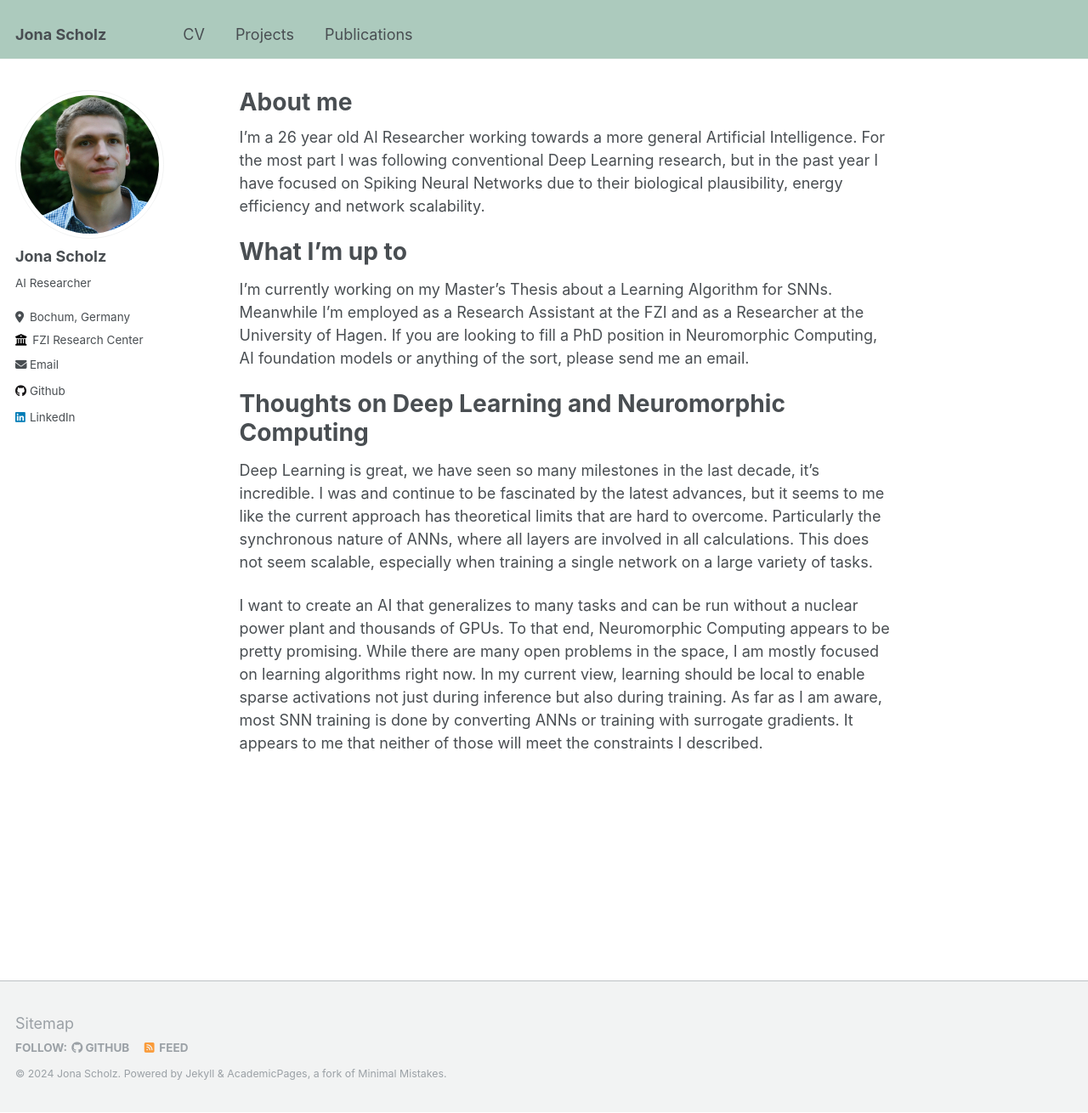
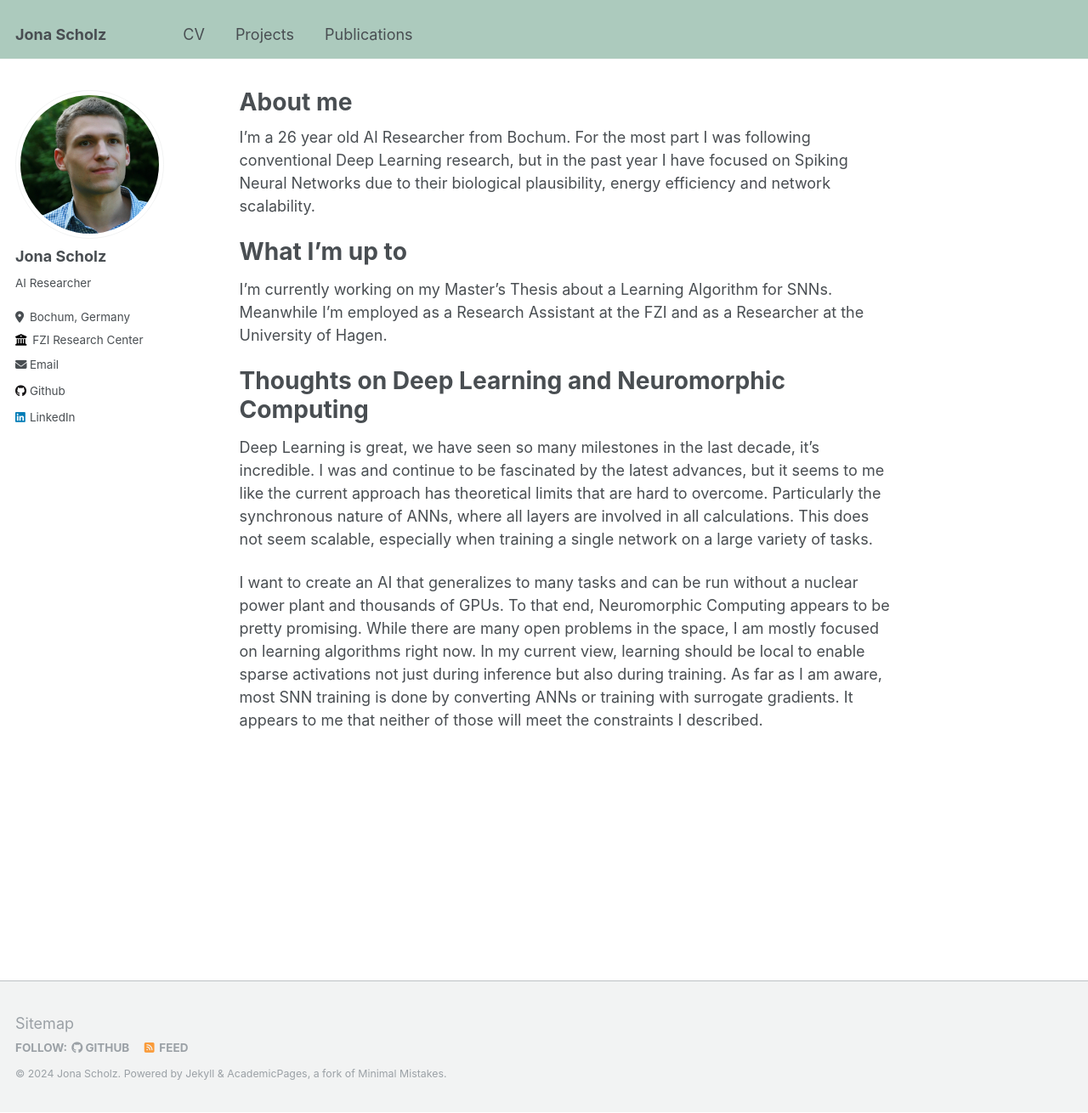
Before and after one commit to jonascholz/jonascholz.github.io, a Jekyll site: the page built from _pages/about.md, in a window 1280 px wide and 1310 px high. Shown: the whole window at 85% size. Built offline with Jekyll 4.4.1, drawn with Linux system fonts in a browser that asks for light colours.

Commit message:
minor adjustment

```diff
--- a/_pages/about.md
+++ b/_pages/about.md
@@ -8,12 +8,12 @@ redirect_from:
 ---
 
 <!-- NOTE age is calculated dynamically with a script tag at the end of this file -->
-I'm a {% raw %}<span id="age"></span>{% endraw %} year old AI Researcher working towards a more general Artificial Intelligence. For the most part I was following conventional Deep Learning research, but in the past year I have focused on Spiking Neural Networks due to their biological plausibility, energy efficiency and network scalability.
+I'm a {% raw %}<span id="age"></span>{% endraw %} year old AI Researcher from Bochum. For the most part I was following conventional Deep Learning research, but in the past year I have focused on Spiking Neural Networks due to their biological plausibility, energy efficiency and network scalability.
 
 What I'm up to
 ======
 
-I'm currently working on my Master's Thesis about a Learning Algorithm for SNNs. Meanwhile I'm employed as a Research Assistant at the FZI and as a Researcher at the University of Hagen. If you are looking to fill a PhD position in Neuromorphic Computing, AI foundation models or anything of the sort, please send me an email.
+I'm currently working on my Master's Thesis about a Learning Algorithm for SNNs. Meanwhile I'm employed as a Research Assistant at the FZI and as a Researcher at the University of Hagen.
 
 Thoughts on Deep Learning and Neuromorphic Computing
 ======
```
